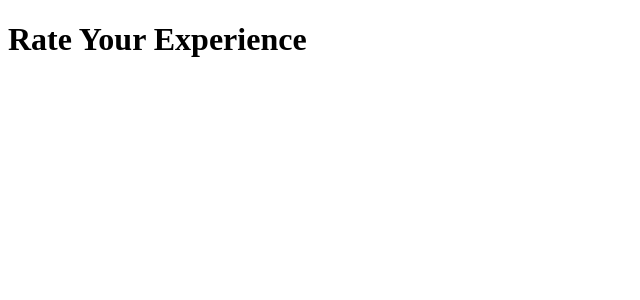
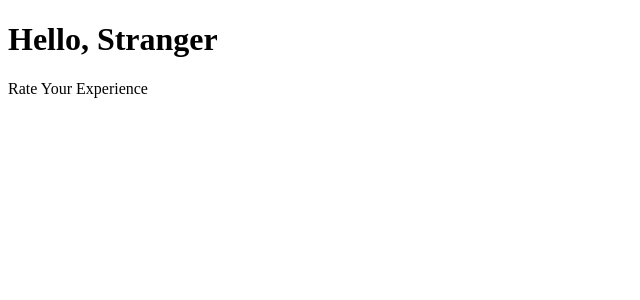
Before and after one commit to felipeozalmeida/rating-ui-react, a React (Vite) app: page / in a window 1280 px wide. Shown: the top 300 px of the page, without its empty margins (0-640 px from the left). Built offline with nearby package versions, Linux system fonts and the light colour scheme.

Commit message:
refactor: extract rating component

```diff
--- a/src/App.tsx
+++ b/src/App.tsx
@@ -1,5 +1,12 @@
-function App() {
-  return <h1>Rate Your Experience</h1>
+import Rating from './components/Rating'
+
+const App = () => {
+  return (
+    <>
+      <h1>Hello, Stranger</h1>
+      <Rating />
+    </>
+  )
 }
 
 export default App
--- /dev/null
+++ b/src/components/Rating.tsx
@@ -0,0 +1,3 @@
+const Rating = () => <p>Rate Your Experience</p>
+
+export default Rating
```
